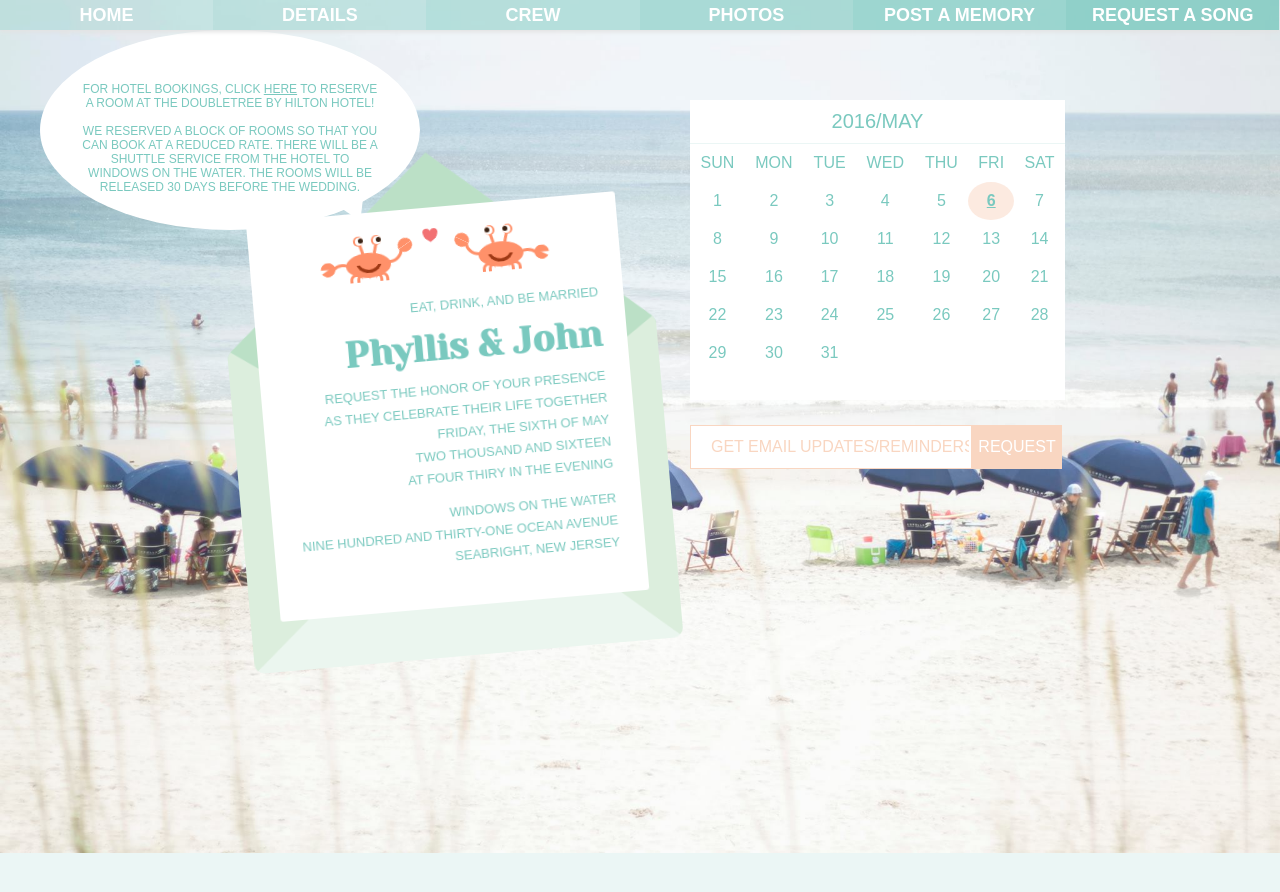
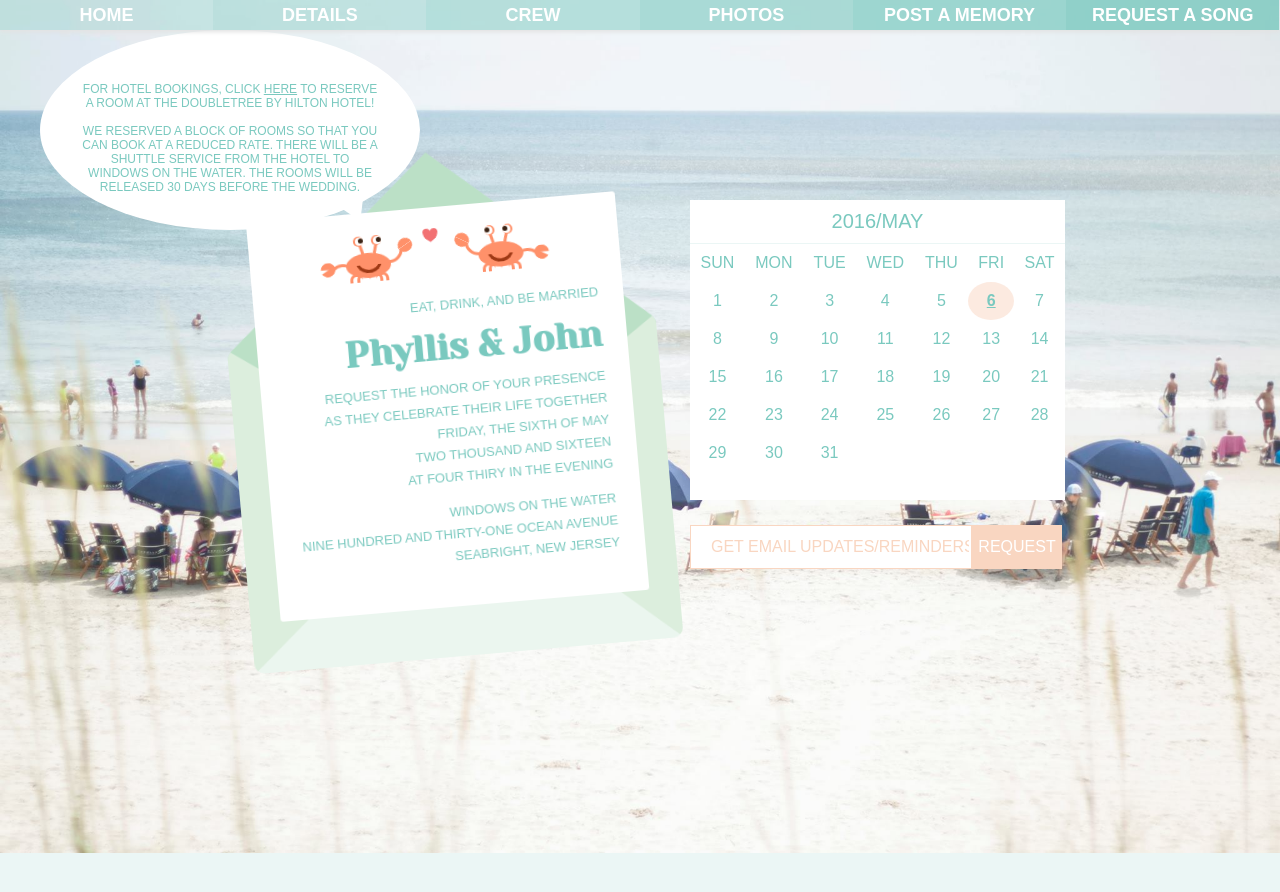
Before and after one commit to phyllisandjohn/phyllisandjohn.github.io, a Jekyll site: the page details/index.html, which Jekyll copies as it is, in a window 1280 px wide. Shown: the top 892 px of the page. Built offline with Jekyll 4.4.1, drawn with Linux system fonts in a browser that asks for light colours.

Commit message:
Update details.css

```diff
--- a/css/details.css
+++ b/css/details.css
@@ -18,7 +18,7 @@
 	position: absolute;
 	left: 50%;
 	margin-left: 50px;
-	margin-top: 100px;
+	margin-top: 200px;
 	width: 375px;
 	height: 300px;
 	background: #fff;
@@ -46,7 +46,7 @@ td {
 	position: absolute;
 	left: 50%;
 	margin-left: 50px;
-	margin-top: 425px;
+	margin-top: 525px;
 	width: 375px;
 	height: 40px;
 	text-transform: uppercase;
```
